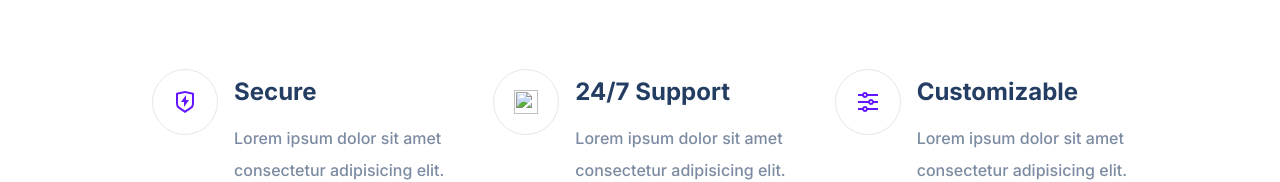
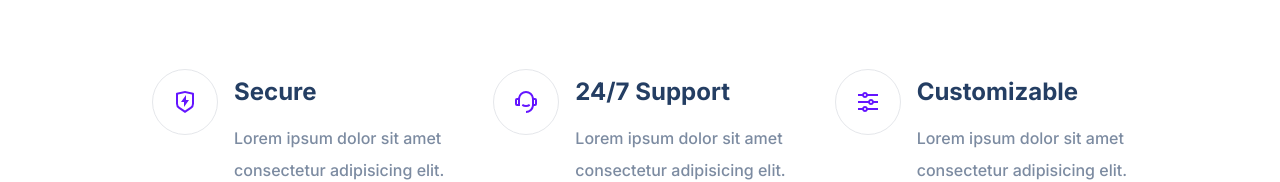
Before and after one commit to Jstrine09/HTML-CSS-Final-Project, a plain HTML site: page index.html in a window 1280 px wide. Shown: the part 1090-1272 px from the top of the page. Drawn offline with Linux system fonts and the light colour scheme; a script that the page names is missing.

Commit message:
Update index.html

```diff
--- a/index.html
+++ b/index.html
@@ -100,7 +100,7 @@
                     <div class="feature">
                         <div class="feature__row">
                             <figure class="feature__img--wrapper">
-                                <img src="./assets/support-icon.f9253ffa8cb6ffde5bbaa05eb5136375.svg" class="feature__img">
+                                <img src="./support-icon.f9253ffa8cb6ffde5bbaa05eb5136375.svg" class="feature__img">
                             </figure>
                             <div class="feature__text">
                                 <h2 class="feature__title">24/7 Support</h2>
```
